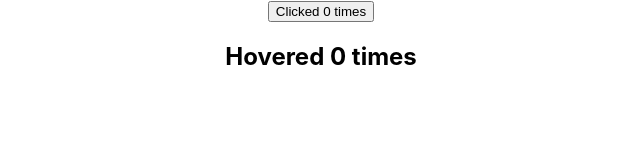
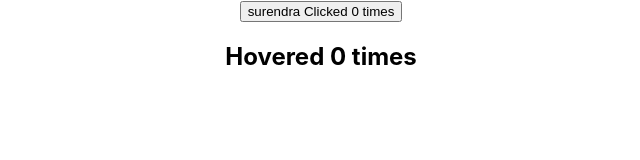
Before and after one commit to sksurendrakmr/react_concepts_CE, a React (Create React App) app: page / in a window 1280 px wide. Shown: the top 160 px of the page, without its empty margins (319-959 px from the left). Built offline with nearby package versions, Linux system fonts and the light colour scheme.

Commit message:
Integrated HOC in react component

```diff
--- a/src/hoc/Counter.js
+++ b/src/hoc/Counter.js
@@ -1,4 +1,5 @@
 import React, { Component } from "react";
+import UpdatedComponent from "./withCounter";
 
 class Counter extends Component {
   constructor(props) {
@@ -19,11 +20,19 @@ class Counter extends Component {
     return (
       <div>
         <button onClick={this.incrementCount}>
-          Clicked {this.state.counter} times
+          {this.props.name} Clicked {this.state.counter} times
         </button>
       </div>
     );
   }
 }
 
-export default Counter;
+export default UpdatedComponent(Counter);
+/**
+Here instead of exporting the original component,
+we exporting hoc.
+So here in our case, all the component which exported as hoc (here Counter and HoverCounter)
+will have a new props called name.
+
+So our HOC injects a named prop to any component required.
+*/
--- a/src/hoc/HoverCounter.js
+++ b/src/hoc/HoverCounter.js
@@ -1,4 +1,5 @@
 import React, { Component } from "react";
+import UpdatedComponent from "./withCounter";
 
 class HoverCounter extends Component {
   constructor(props) {
@@ -26,4 +27,4 @@ class HoverCounter extends Component {
   }
 }
 
-export default HoverCounter;
+export default UpdatedComponent(HoverCounter);
--- a/src/hoc/withCounter.js
+++ b/src/hoc/withCounter.js
@@ -0,0 +1,17 @@
+import React from "react";
+
+/**
+ *
+ *A function which accept the original component and returns
+ the new component.
+ */
+const UpdatedComponent = (OriginalComponent) => {
+  class NewComponent extends React.Component {
+    render() {
+      return <OriginalComponent name='surendra' />;
+    }
+  }
+  return NewComponent;
+};
+
+export default UpdatedComponent;
```
